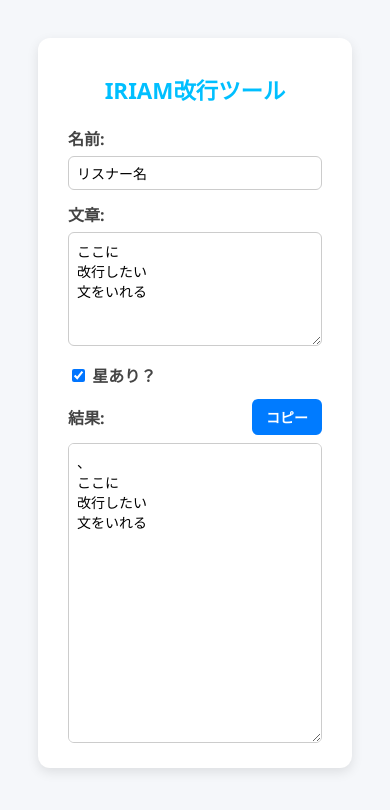
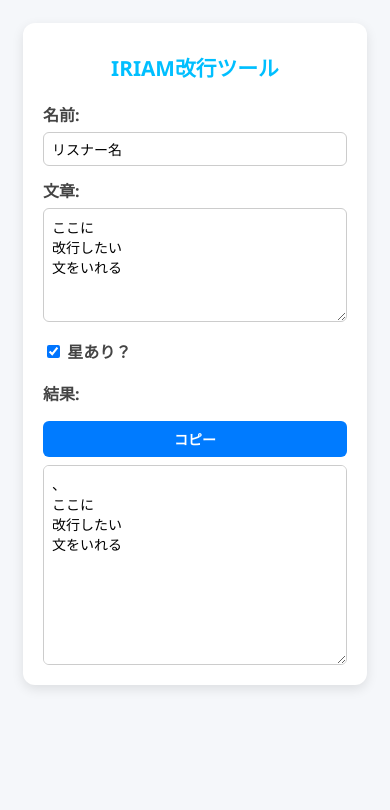
Before and after one commit to nonasura/iriam_new_line, a plain HTML site: page index.html in a window 390 px wide. Drawn offline with Linux system fonts and the light colour scheme.

Commit message:
レスポンシブ

```diff
--- a/index.html
+++ b/index.html
@@ -2,6 +2,7 @@
 <html lang="ja">
 <head>
   <meta charset="UTF-8">
+  <meta name="viewport" content="width=device-width, initial-scale=1.0"> <!-- 追加 -->
   <title>IRIAM改行ツール</title>
   <style>
     body {
@@ -20,7 +21,7 @@
     }
 
     h1 {
-      font-size: 1.4em;
+      font-size: 1.6em;
       margin-bottom: 20px;
       text-align: center;
       color: #00bfff; /* 水色に変更 */
@@ -78,6 +79,32 @@
       display: flex;
       align-items: center;
       justify-content: space-between;
+      gap: 10px;
+    }
+
+    /* 📱 スマホ対応 */
+    @media (max-width: 600px) {
+      body {
+        padding: 15px;
+      }
+      .container {
+        padding: 15px 20px;
+      }
+      h1 {
+        font-size: 1.3em;
+      }
+      textarea#story {
+        height: 200px;
+      }
+      .result-header {
+        flex-direction: column;
+        align-items: flex-start;
+        gap: 5px;
+      }
+      .btn {
+        width: 100%;
+        text-align: center;
+      }
     }
   </style>
 </head>
```
Also changed, not shown: 1 other file.
